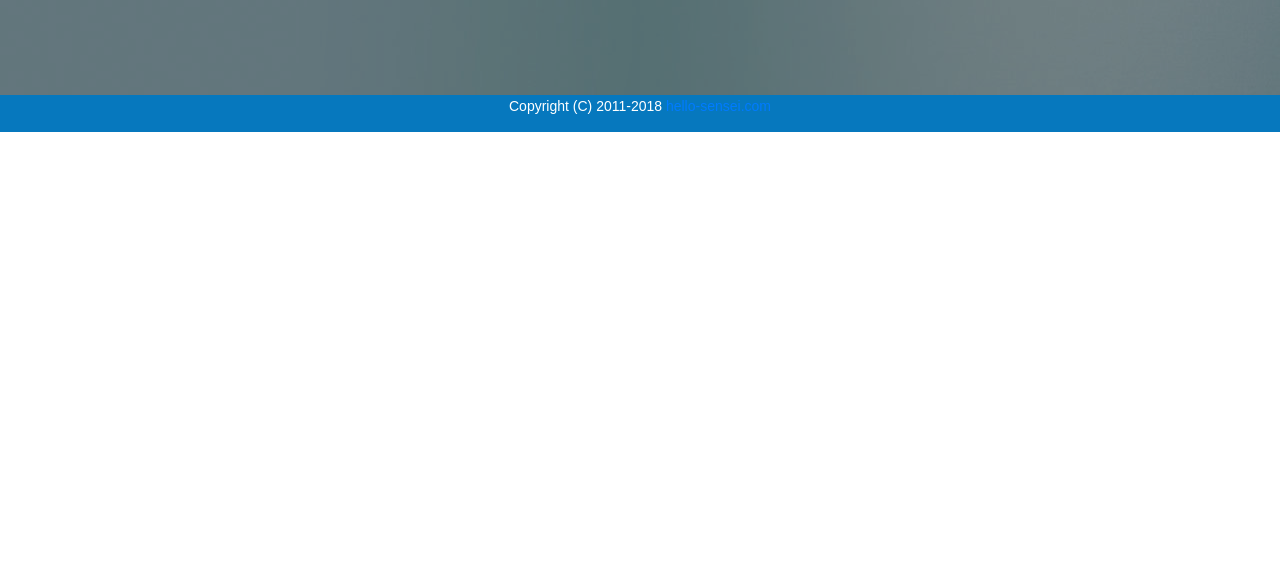
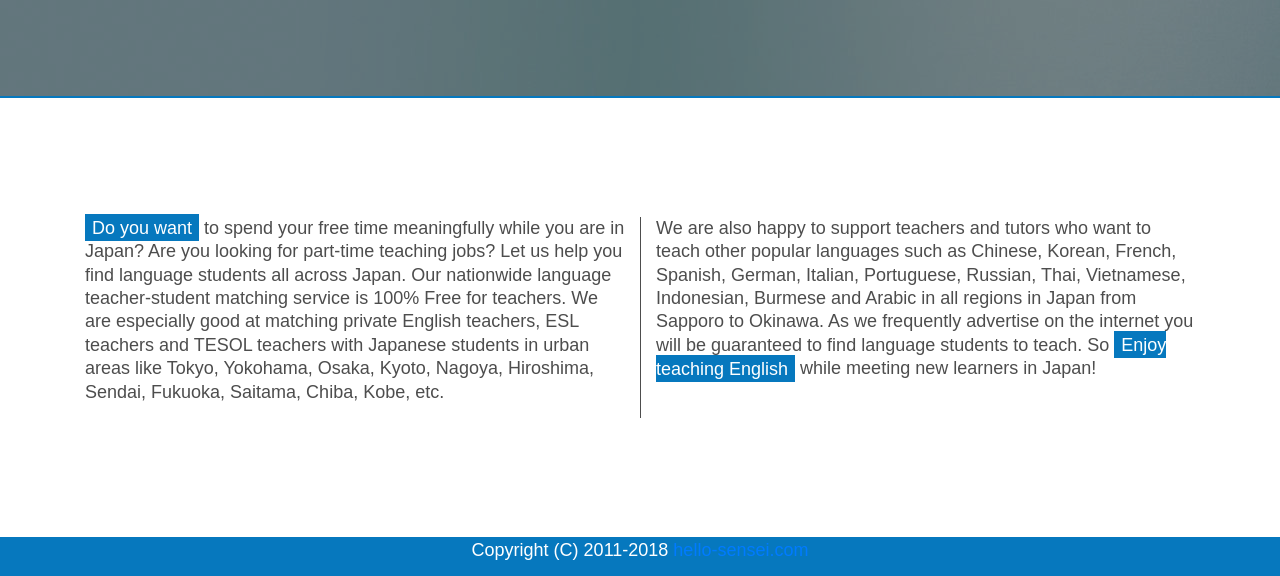
Before and after one commit to Scordavis/Masa-Toneshiba---Teaching-Jobs-in-Japan, a website: page app/index.html in a window 1280 px wide. Shown: the part 702-1278 px from the top of the page. Before the commit the page ends 834 px from the top, so only its background shows below. Drawn offline with nearby package versions, Linux system fonts and the light colour scheme; a web font is replaced by a local one.

Commit message:
desktop - section introduction

```diff
--- a/app/index.html
+++ b/app/index.html
@@ -162,9 +162,8 @@
 			</div>
 		</div>
 	</header>
-
-<!-- .main-page -->
-<div class="container-fluid position-relative main-header__wrapper" style="background-image: url(img/bg-header.jpg);">
+	<!-- .main-header -->
+	<div class="container-fluid position-relative main-header__wrapper set-bottom-border" style="background-image: url(img/bg-header.jpg);">
 		<!-- darken layer to avoid edit bg image -->
 		<div class="d-block position-absolute w-100 h-100 main-header__darken"></div>
 		<div class="container pt-4 main-header">
@@ -182,7 +181,19 @@
 				</div>
 			</div>
 		</div>
-
+	</div>
+	<!-- .ntroduction -->
+	<div class="container-fluid py-5 introduction__wrapper set-bottom-border">
+		<div class="container py-5">
+			<div class="row introduction my-3 py-4">
+				<div class="col-12 col-md-6 introduction__column">
+					<p class="introduction__paragraph"><span class="py-1 px-2">Do you want</span> to spend your free time meaningfully while you are in Japan? Are you looking for part-time teaching jobs? Let us help you find language students all across Japan. Our nationwide language teacher-student matching service is 100% Free for teachers. We are especially good at matching private English teachers, ESL teachers and TESOL teachers with Japanese students in urban areas like Tokyo, Yokohama, Osaka, Kyoto, Nagoya, Hiroshima, Sendai, Fukuoka, Saitama, Chiba, Kobe, etc. </p>
+				</div>
+				<div class="col-12 col-md-6 introduction__column">
+					<p class="introduction__paragraph">We are also happy to support teachers and tutors who want to teach other popular languages such as Chinese, Korean, French, Spanish, German, Italian, Portuguese, Russian, Thai, Vietnamese, Indonesian, Burmese and Arabic in all regions in Japan from Sapporo to Okinawa. As we frequently advertise on the internet you will be guaranteed to find language students to teach. So <span class="py-1 px-2">Enjoy teaching English</span> while meeting new learners in Japan!</p>
+				</div>
+			</div>
+		</div>
 	</div>
 
 	<!-- current footer -->
@@ -199,6 +210,7 @@
 			</div>
 		</div>
 	</div>
+
 	<!-- <script src="https://code.jquery.com/jquery-3.3.1.min.js"></script> -->
 	<script src="js/common.js"></script>
 </body>
--- a/app/less/main.less
+++ b/app/less/main.less
@@ -23,10 +23,10 @@
 
 
 body{
-	font-size: defoltSize;
+	font-size: @defoltSize;
 	min-width: 320px;
 	position: relative;
-	line-height: 1.65;
+	line-height: 1.3;
 	// letter-spacing: 2px;
 	font-family: @mainFont;
 	overflow-x: hidden;
@@ -79,6 +79,11 @@ button{
 	}
 }
 
+// border bottom:
+.set-bottom-border{
+	border-bottom: 2px solid @accent-color;
+}
+// .main-button
 .main-button{
 	color: @text-invert-color;
 	background-color: @extra-color;
@@ -148,10 +153,33 @@ button{
 	}
 	&__time-description{
 		line-height: 1.3;
-		&span{
+		span{
 		}
 
 	}
+
+}
+
+// .introduction
+.introduction{
+
+	&__wrapper{
+
+	}
+	&__paragraph{
+		span{
+			color: @text-invert-color;
+			background-color: @accent-color;
+
+		}
+
+	}
+	&__column{
+		&:last-child{
+			border-left: 1px solid @text-color;
+		}
+	}
+
 
 }
 
@@ -160,6 +188,4 @@ button{
 
 
 
-
-
 @import '_media';
```
Also changed, not shown: app/css/main.css. Lines whose indentation alone changed are shown as unchanged.
